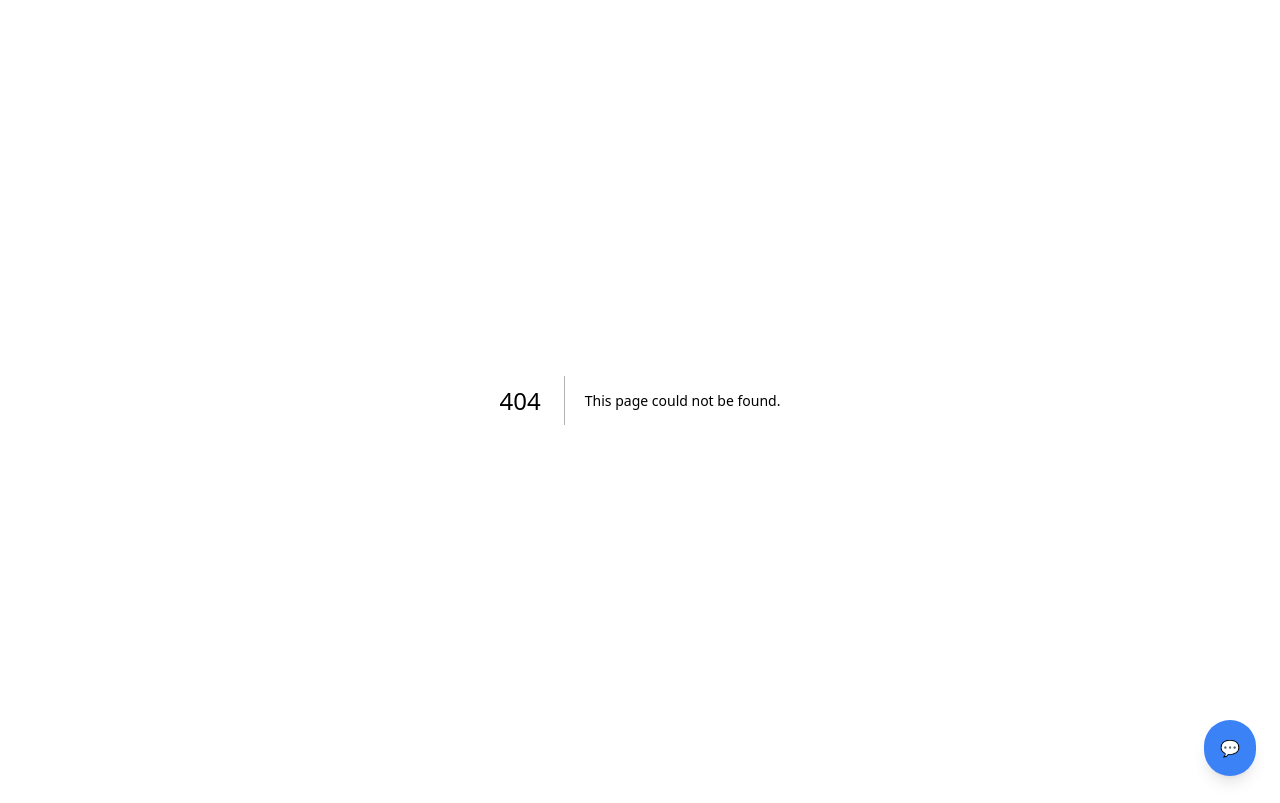
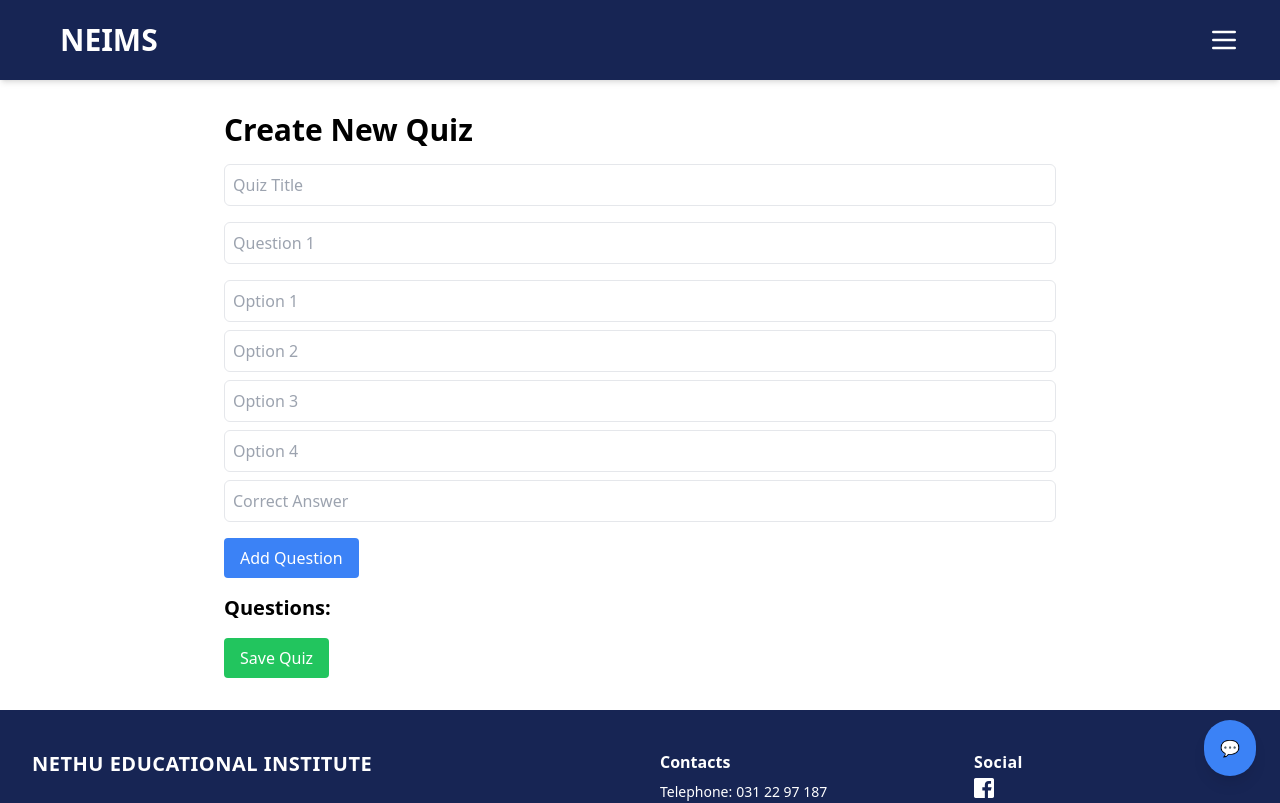
Before and after one commit to yasiith/Nethu_Education_Institute_Management_System, a Next.js app in the folder Nethu_Education_Institute_Management_System/: page /teachers/quiz/quiz-create in a window 1280 px wide. Before the commit this address had no page. Shown: the top 803 px of the page. Built offline with nearby package versions, Linux system fonts and the light colour scheme.

Commit message:
Quizzes page,Quiz Creation page frontend

```diff
--- /dev/null
+++ b/Nethu_Education_Institute_Management_System/app/teachers/quiz/page.js
@@ -0,0 +1,17 @@
+import Footer from '@components/footer'
+import CreateNewQuizBtn from '@components/Teacher/Quiz/CreateNewQuizBtn'
+import QuizNav from '@components/Teacher/Quiz/QuizNav'
+import React from 'react'
+
+const Page = () => {
+  return (
+    <div>
+      <QuizNav />
+      <CreateNewQuizBtn />
+      <Footer />
+      {/* footer component */}
+    </div>
+  )
+}
+
+export default Page
--- /dev/null
+++ b/Nethu_Education_Institute_Management_System/app/teachers/quiz/quiz-create/page.js
@@ -0,0 +1,16 @@
+import Footer from '@components/footer'
+import QuizCreatePage from '@components/Teacher/Quiz/QuizCreatePage'
+import QuizNav from '@components/Teacher/Quiz/QuizNav'
+import React from 'react'
+
+const page = () => {
+  return (
+    <div>
+      <QuizNav />
+      <QuizCreatePage />
+      <Footer />
+    </div>
+  )
+}
+
+export default page
--- /dev/null
+++ b/Nethu_Education_Institute_Management_System/components/Teacher/Quiz/CreateNewQuizBtn.jsx
@@ -0,0 +1,37 @@
+'use client'
+import React from 'react'
+import { useRouter } from 'next/navigation';
+import { HiPlusCircle } from 'react-icons/hi'; // Importing an icon from react-icons
+
+const CreateNewQuizCard = () => {
+
+    const router = useRouter();
+    const toQuizCreatePage = () => {
+        router.push('/teachers/quiz/quiz-create');
+    };
+
+  return (
+    <div className="flex justify-center items-center p-6">
+      <div className="max-w-lg w-full bg-gradient-to-r from-purple-500 via-indigo-500 to-blue-500 p-8 rounded-xl shadow-lg hover:shadow-2xl transition-all duration-500 transform hover:scale-105">
+        {/* Card Content */}
+        <div className="flex flex-col items-center space-y-6">
+          <div className="text-center text-white">
+            <h2 className="text-3xl font-bold tracking-tight">Create a New Quiz</h2>
+            <p className="text-lg mt-2 opacity-80">Easily create quizzes to assess your students' learning progress.</p>
+          </div>
+
+          {/* Button as part of the card */}
+          <button
+            onClick={toQuizCreatePage}
+            className="flex items-center space-x-4 w-full justify-center p-4 bg-white text-blue-600 rounded-full shadow-lg hover:bg-gray-100 transition-all duration-300 transform hover:scale-105"
+          >
+            <HiPlusCircle size={24} />
+            <span className="text-lg font-semibold">Create New Quiz</span>
+          </button>
+        </div>
+      </div>
+    </div>
+  )
+}
+
+export default CreateNewQuizCard
--- /dev/null
+++ b/Nethu_Education_Institute_Management_System/components/Teacher/Quiz/CreatedQuizCard.jsx
@@ -0,0 +1,11 @@
+import React from 'react'
+
+const CreatedQuizCard = () => {
+  return (
+    <div>
+      this is a created quiz card
+    </div>
+  )
+}
+
+export default CreatedQuizCard
--- /dev/null
+++ b/Nethu_Education_Institute_Management_System/components/Teacher/Quiz/QuizCreatePage.jsx
@@ -0,0 +1,149 @@
+'use client'
+
+import React, { useState, useEffect } from 'react';
+
+const QuizCreatePage = () => {
+  const [title, setTitle] = useState('');
+  const [questions, setQuestions] = useState([]);
+  const [currentQuestion, setCurrentQuestion] = useState('');
+  const [currentOptions, setCurrentOptions] = useState(['', '', '', '']);
+  const [correctAnswer, setCorrectAnswer] = useState('');
+  const [questionNumber, setQuestionNumber] = useState(1);
+  const [editingIndex, setEditingIndex] = useState(null);
+
+  useEffect(() => {
+    setQuestionNumber(questions.length + 1);
+  }, [questions]);
+
+  const addQuestion = () => {
+    if (currentQuestion.trim() && correctAnswer.trim()) {
+      if (editingIndex !== null) {
+        // Update existing question
+        const updatedQuestions = questions.map((q, index) =>
+          index === editingIndex ? { question: currentQuestion, options: currentOptions, answer: correctAnswer } : q
+        );
+        setQuestions(updatedQuestions);
+        setEditingIndex(null);
+      } else {
+        // Add new question
+        setQuestions([...questions, {
+          question: currentQuestion,
+          options: currentOptions,
+          answer: correctAnswer
+        }]);
+      }
+
+      // Reset fields
+      setCurrentQuestion('');
+      setCurrentOptions(['', '', '', '']);
+      setCorrectAnswer('');
+    } else {
+      alert('Please fill out all fields');
+    }
+  };
+
+  const editQuestion = (index) => {
+    const questionToEdit = questions[index];
+    setCurrentQuestion(questionToEdit.question);
+    setCurrentOptions(questionToEdit.options);
+    setCorrectAnswer(questionToEdit.answer);
+    setEditingIndex(index);
+  };
+
+  const handleSave = () => {
+    if (title.trim() && questions.length > 0) {
+      const quizData = { title, questions };
+      console.log('Quiz Data:', quizData);
+      alert('Quiz Created Successfully!');
+    } else {
+      alert('Please add a title and at least one question');
+    }
+  };
+
+  return (
+    <div className="p-4 sm:p-8 max-w-4xl mx-auto">
+      <h1 className="text-2xl sm:text-3xl font-bold mb-4">Create New Quiz</h1>
+
+      {/* Quiz Title */}
+      <input
+        type="text"
+        placeholder="Quiz Title"
+        value={title}
+        onChange={(e) => setTitle(e.target.value)}
+        className="border p-2 w-full mb-4 rounded-md"
+      />
+
+      {/* Current Question Input */}
+      <input
+        type="text"
+        placeholder={`Question ${editingIndex !== null ? editingIndex + 1 : questionNumber}`}
+        value={currentQuestion}
+        onChange={(e) => setCurrentQuestion(e.target.value)}
+        className="border p-2 w-full mb-4 rounded-md"
+      />
+
+      {/* Options Inputs */}
+      {currentOptions.map((option, index) => (
+        <input
+          key={index}
+          type="text"
+          placeholder={`Option ${index + 1}`}
+          value={option}
+          onChange={(e) => {
+            const newOptions = [...currentOptions];
+            newOptions[index] = e.target.value;
+            setCurrentOptions(newOptions);
+          }}
+          className="border p-2 w-full mb-2 rounded-md"
+        />
+      ))}
+
+      {/* Correct Answer Input */}
+      <input
+        type="text"
+        placeholder="Correct Answer"
+        value={correctAnswer}
+        onChange={(e) => setCorrectAnswer(e.target.value)}
+        className="border p-2 w-full mb-4 rounded-md"
+      />
+
+      <button
+        onClick={addQuestion}
+        className="bg-blue-500 hover:bg-blue-600 text-white px-4 py-2 rounded mb-4 w-full sm:w-auto"
+      >
+        {editingIndex !== null ? 'Update Question' : 'Add Question'}
+      </button>
+
+      {/* Questions Preview */}
+      <div className="mb-4">
+        <h2 className="text-xl font-semibold mb-2">Questions:</h2>
+        {questions.map((q, index) => (
+          <div key={index} className="border p-2 mb-2 rounded-md">
+            <p><strong>Q{index + 1}:</strong> {q.question}</p>
+            <ul className="list-disc pl-5">
+              {q.options.map((opt, idx) => (
+                <li key={idx}>{opt}</li>
+              ))}
+            </ul>
+            <p><strong>Answer:</strong> {q.answer}</p>
+            <button
+              onClick={() => editQuestion(index)}
+              className="bg-yellow-500 hover:bg-yellow-600 text-white px-2 py-1 rounded mt-2"
+            >
+              Edit
+            </button>
+          </div>
+        ))}
+      </div>
+
+      <button
+        onClick={handleSave}
+        className="bg-green-500 hover:bg-green-600 text-white px-4 py-2 rounded w-full sm:w-auto"
+      >
+        Save Quiz
+      </button>
+    </div>
+  );
+};
+
+export default QuizCreatePage;
--- /dev/null
+++ b/Nethu_Education_Institute_Management_System/components/Teacher/Quiz/QuizNav.jsx
@@ -0,0 +1,78 @@
+'use client'
+import React from 'react';
+import { useState,useEffect, useRef } from 'react';
+import {Menu} from 'lucide-react';
+import Link from 'next/link';
+import {useRouter} from 'next/navigation';
+
+const Navbar = () => {
+    const [isDropdownOpen, setIsDropdownOpen] = useState(false);
+    const dropdownRef = useRef(null);
+
+    const router = useRouter();
+    const toMyProfile = () => {
+        router.push('/teachers/my-profile');
+    }
+
+    const toDashboard = () => {
+        router.push('/teachers');
+    }
+
+    const toggleDropdown = () => {
+        setIsDropdownOpen(!isDropdownOpen);
+    }
+
+    useEffect(() => {
+        const handleClickOutside = (event) =>{
+            if (dropdownRef.current && !dropdownRef.current.contains(event.target)){
+                setIsDropdownOpen(false);
+            }
+        };
+
+        document.addEventListener('mousedown', handleClickOutside);
+        return () => {
+            document.removeEventListener('mousedown', handleClickOutside)
+        }
+    }, [])
+  return (
+    <nav className='bg-blue-950 shadow-md w-full'>
+        <div className='max-w-7xl'>
+            <div className='flex p-10 justify-between items-center h-16'>
+                <div className='flex-shrink-0 p-5'>
+                    <span className='text-3xl font-semibold text-white'><Link href='/'>NEIMS</Link></span>
+                </div>
+                <div ref={dropdownRef} className='absolute right-8'>
+                    <button
+                        onClick={toggleDropdown}
+                        className='items-center p-2 rounded-full hover:bg-blue-800 focus:outline-none focus:ring-offset-2 focus:ring-blue-200'
+                    >
+                        <Menu className='h-8 w-8 text-white' />
+                    </button>
+                    {/* Dropdown menu */}
+                    {isDropdownOpen && (
+                        <div className='origin-top-right absolute right-0 mt-2 w-48 rounded-md shadow-lg bg-white ring-black ring-opacity-5'>
+                            <div className='py-1'>
+                                <button
+                                    onClick = {toDashboard}
+                                    className='block px-4 py-2 text-sm text-gray-700 hover:bg-gray-100'
+
+                                >
+                                    Dashboard
+                                </button>
+                                <a
+                                    href="#logout"
+                                    className='block px-4 py-2 text-sm text-gray-700 hover:bg-gray-100'
+                                >
+                                    Log Out
+                                </a>
+                            </div>
+                        </div>
+                    )}
+                </div>
+            </div>
+        </div>
+    </nav>
+  )
+}
+
+export default Navbar
```
